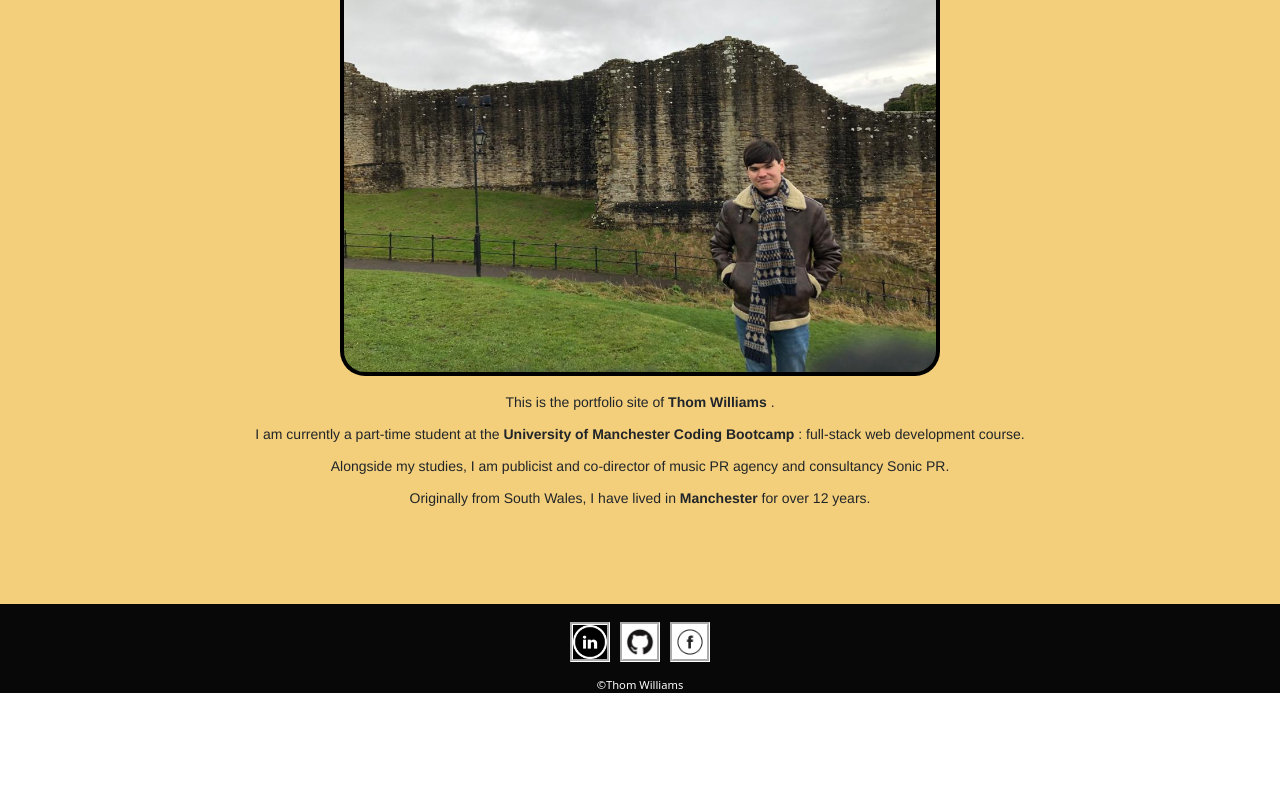
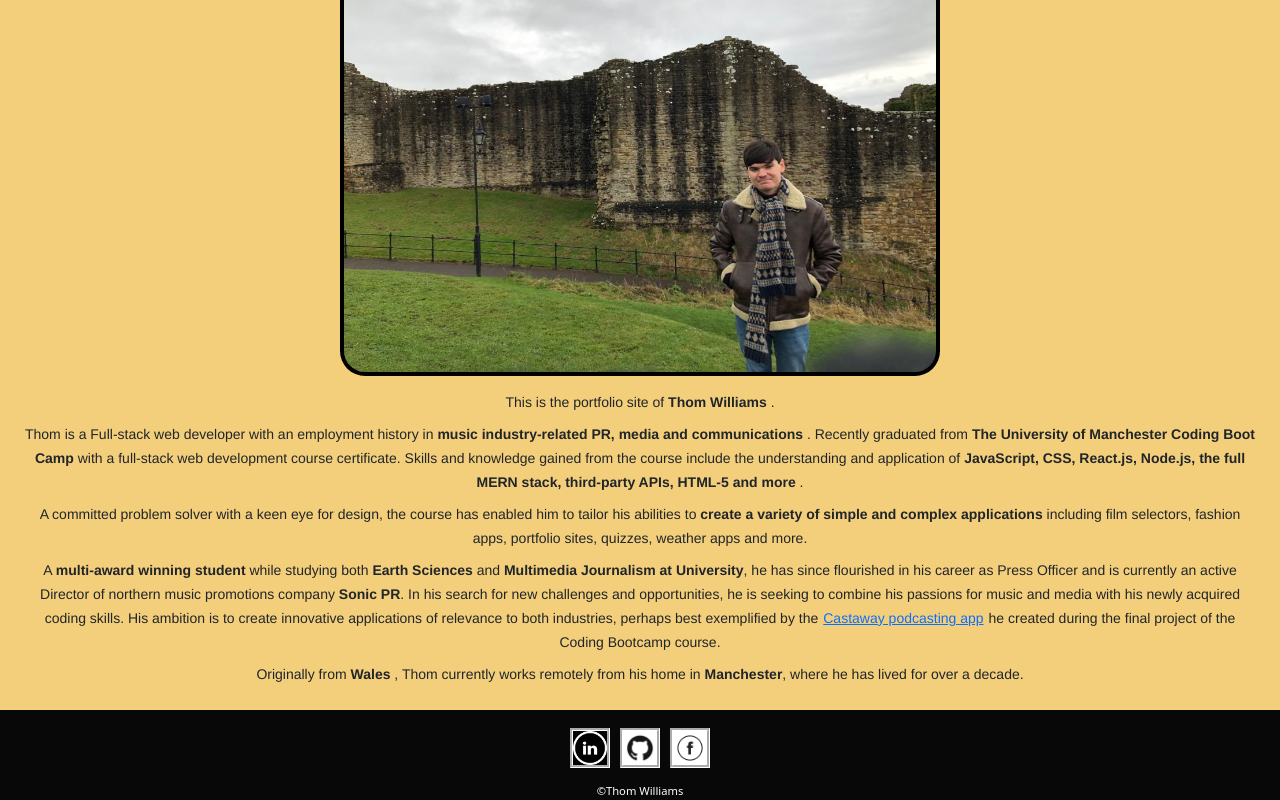
Before and after one commit to ThomWilliams/react-portfolio-tew, a React (Create React App) app: page / in a window 1280 px wide. Shown: the part 437-1237 px from the top of the page. Before the commit the page ends 1130 px from the top, so only its background shows below. Built offline with nearby package versions, Linux system fonts and the light colour scheme.

Commit message:
CV and biography updated

```diff
--- a/src/components/About/about.css
+++ b/src/components/About/about.css
@@ -48,3 +48,9 @@ h2 {
     padding: 4px;
     line-height: 3vh;
 }
+
+.about-text a {
+    text-align: center;
+    font-size: 14px;
+    line-height: 3vh;
+}
--- a/src/components/About/index.js
+++ b/src/components/About/index.js
@@ -1,30 +1,55 @@
-import React from 'react';
-import './about.css'
-import profilePic from '../images/thom_barnard.jpeg'
+import React from "react";
+import "./about.css";
+import profilePic from "../images/thom_barnard.jpeg";
 
 function AboutMe() {
-  const header = 'About Me';
-
+  const header = "About Me";
 
   return (
     <section className="content-container">
-        <h2>{header}</h2>
-        <div className="container">
+      <h2>{header}</h2>
+      <div className="container">
         <img
           className="image-profile"
           src={`${profilePic}`}
           alt="Profile Picture"
         />
-    </div>
-    <div className="about-text">
-      <p>This is the portfolio site of <strong> Thom Williams </strong>. </p>
-      <p>I am currently a part-time student at the <strong>University of Manchester Coding Bootcamp </strong>: full-stack web development course. </p>
-      <p>Alongside my studies, I am publicist and co-director of music PR agency and consultancy Sonic PR.</p>
-      <p>Originally from South Wales, I have lived in <strong>Manchester </strong>for over 12 years.</p>
-   </div>
+      </div>
+      <div className="about-text">
+        <p>
+          This is the portfolio site of <strong> Thom Williams </strong>.{" "}
+        </p>
+        <p>
+          Thom is a Full-stack web developer with an employment history in <strong> music
+          industry-related PR, media and communications</strong> . Recently graduated from
+          <strong> The University of Manchester Coding Boot Camp</strong>  with a full-stack web
+          development course certificate. Skills and knowledge gained from the
+          course include the understanding and application of <strong> JavaScript, CSS,
+          React.js, Node.js, the full MERN stack, third-party APIs, HTML-5 and more </strong> .
+        </p>
+        <p>
+          A committed problem solver with a keen eye for design, the course has
+          enabled him to tailor his abilities to <strong> create a variety of simple and
+          complex applications </strong> including film selectors, fashion apps, portfolio
+          sites, quizzes, weather apps and more.
+        </p>
+        <p>
+          A <strong>multi-award winning student</strong> while studying both <strong> Earth Sciences</strong>  and
+          <strong> Multimedia Journalism at University</strong>, he has since flourished in his
+          career as Press Officer and is currently an active Director of
+          northern music promotions company <strong> Sonic PR</strong>. In his search for new
+          challenges and opportunities, he is seeking to combine his passions
+          for music and media with his newly acquired coding skills. His
+          ambition is to create innovative applications of relevance to both
+          industries, perhaps best exemplified by the<a href="https://podcastaway-app.herokuapp.com/">Castaway podcasting app</a>he
+          created during the final project of the Coding Bootcamp course.
+        </p>
+        <p>
+          Originally from <strong> Wales</strong> , Thom currently works remotely from his home in <strong> Manchester</strong>, where he has lived for over a decade.
+        </p>
+      </div>
     </section>
   );
 }
 
-
 export default AboutMe;
--- a/src/components/CV/index.js
+++ b/src/components/CV/index.js
@@ -1,6 +1,6 @@
 import React from "react";
 import "./cv.css";
-import { Container } from 'react-bootstrap';
+import { Container } from "react-bootstrap";
 
 function CV() {
   const header = "CV  &  Technical Skills";
@@ -10,32 +10,35 @@ function CV() {
     <section className="content-container">
       <h2>{header}</h2>
       <p>
-        Through the University of Manchester Coding Bootcamp and elsewhere in my
-        career, I have gained a variety of front-end and back-end skills, plus other relevant experience including:</p>
+      Key technical skills gained at The University of Manchester Coding Bootcamp and elsewhere in Thom's career:
+      </p>
       <ul>
         <li>
-            <strong>Front-end:</strong> REACT, HTML, CSS, Javascript (JS), Markdown
-            (md), CSS Frameworks (Bootstrap, Bulma, Materialize), server- side
-          APIs, MERN.
+          <strong>Front-end:</strong> HTML, CSS, JavaScript (JS), React, Markdown, CSS Frameworks (Bootstrap, Bulma, Materialize), server-side APIs
+
         </li>
         <li>
-          <strong>Back-end:</strong> Node.Js, Express. js, NPM Packages, MySql,
-            MongoDB, Sequelize ORM.
+          <strong>Back-end:</strong> MERN Stack, GraphQL, NPM Packages, MySQL, MongoDB, Sequelize ORM, Node.Js, Express.
         </li>
 
         <li>
-          <strong>Other: </strong>MS Office, Adobe Illustrator, Adobe Photoshop, Google docs /
-            slides / sheets etc, GitHub, Mailchimp, Fireworks, Stereonet and
-            editing software including Final Cut Pro.
+          <strong>Other: </strong>MS Office, Adobe Illustrator, Adobe Photoshop, Google docs / slides / sheets etc, GitHub, Mailchimp, Fireworks, Stereonet and editing software including Final Cut Pro.
         </li>
       </ul>
       <p>{message}</p>
       <Container>
-      <iframe src="https://drive.google.com/file/d/1UW2P2EesEGoN6giyZk3Ia6yO8N0Xvy4C/preview" width="640" height="480" allow="autoplay"></iframe>
+        <iframe
+          src="https://docs.google.com/document/d/e/2PACX-1vRMmri4SkloMaYodfA1SUeaSoGCpD5tUUD12LupSKJH1m6ufzMZoB9r7B6E4Ujt2w/pub?embedded=true"
+          width="640"
+          height="480"
+          allow="autoplay"
+        ></iframe>
       </Container>
-      <h2><a href="https://drive.google.com/file/d/1UW2P2EesEGoN6giyZk3Ia6yO8N0Xvy4C/view?usp=sharing">
+      <h2>
+        <a href="https://drive.google.com/file/d/1UW2P2EesEGoN6giyZk3Ia6yO8N0Xvy4C/view?usp=sharing">
           OR DOWNLOAD A COPY HERE
-      </a></h2>
+        </a>
+      </h2>
     </section>
   );
 }
--- a/src/components/Contact/index.js
+++ b/src/components/Contact/index.js
@@ -66,7 +66,8 @@ function Form() {
 
   return (
     <section className="content-container">
-      <h4>Contact Thom Williams via the following form:</h4>
+      <h4>Contact Thom Williams direct at: <a href="mailto: thomwilliams1990@gmail.com">thomwilliams1990@gmail.com</a></h4>
+      <h4>Or via the following form:</h4>
       <form className="form">
         <input
           value={firstName}
--- a/src/components/Portfolio/display.js
+++ b/src/components/Portfolio/display.js
@@ -3,6 +3,7 @@ import './portfolio.css';
 import Card from './card';
 import codeQuiz from "../../components/images/coding-quiz.jpg";
 import poseIt from "../../components/images/pose-it.jpg";
+import castaway from "../../components/images/Castaway.jpg";
 import HammeredHorror from "../../components/images/hammered-horror.jpg";
 import workDay from "../../components/images/work-day-scheduler.jpg";
 import noteTaker from "../../components/images/note-taker.jpg";
@@ -11,8 +12,15 @@ import starTech from "../../components/images/star-tech.jpg";
 
 const portfolios = [
   {
-    name: 'Pose-It App',
-    description: 'A fashion sharing App',
+    name: 'Castaway',
+    description: 'A podcast selection app built with full MERN stack, with Stripe donation feature',
+    github:'https://github.com/ThomWilliams/castaway-app',
+    deployedLink:'https://podcastaway-app.herokuapp.com/',
+    image: castaway,
+  },
+  {
+    name: 'Pose-It',
+    description: 'Fashion App to build up a wardrobe of inspiration that users can filter to find outfits, view details, like and save them. They can also upload their own outfits.',
     github:'https://github.com/itsraulsanz/pose-it-app',
     deployedLink:'https://pose-it-app.herokuapp.com/',
     image: poseIt,
@@ -26,7 +34,7 @@ const portfolios = [
   },
   {
     name: 'Star Tech',
-    description: 'Star Trek themed MVC tech blog',
+    description: 'Star Tech is a CMS-style blog site. The app allows users to post blogs and comments, read blogs, edit blogs and delete blogs.',
     github:'https://github.com/ThomWilliams/mvc-tech-blog-tew',
     deployedLink:'https://serene-chamber-97267.herokuapp.com/',
     image: starTech,
@@ -46,13 +54,6 @@ const portfolios = [
     image: workDay,
   },
   {
-    name: 'Note Taker App',
-    description: 'An diary keeping reminder app',
-    github:'https://github.com/ThomWilliams/note-taker-tew',
-    deployedLink:'https://radiant-meadow-11834.herokuapp.com/',
-    image: noteTaker,
-  },
-  {
     name: 'Coding Quiz',
     description: 'A javascript coding quiz',
     github:'https://github.com/ThomWilliams/web-apis-code-quiz-tew',
```
Also changed, not shown: src/components/images/Castaway.jpg (added). Lines whose indentation alone changed are shown as unchanged.
